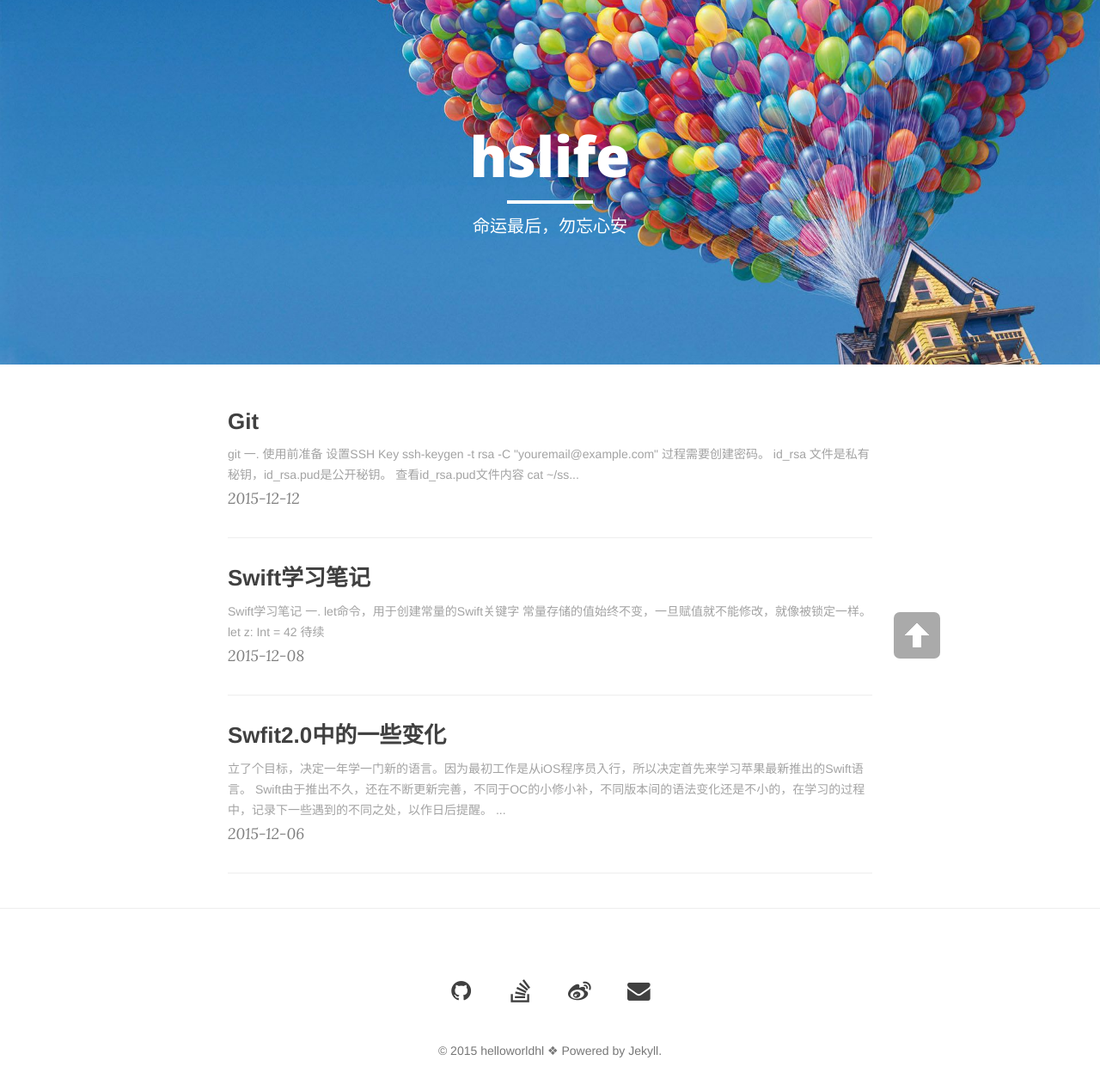
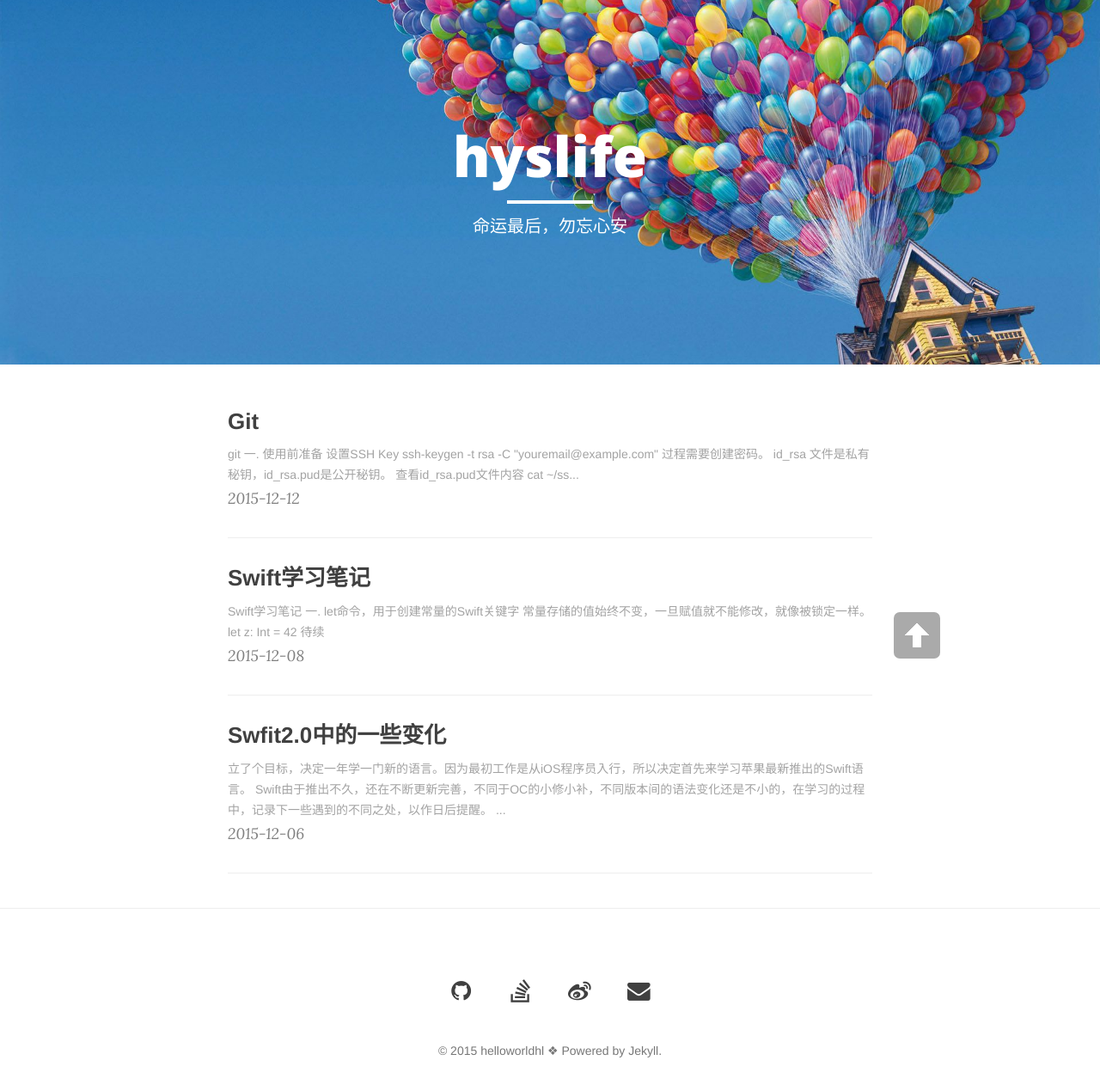
Before and after one commit to helloworldhl/helloworldhl.github.io, a Jekyll site: the page built from index.html, in a window 1280 px wide, cut to the strip 104-1403 px from the top of the page. Shown: the top 1269 px of the strip at 86% size. Built offline with Jekyll 4.4.1, drawn with Linux system fonts in a browser that asks for light colours; nearby versions of some CDN libraries; Markdown is read by kramdown in place of the engine named in the settings; the list of posts is cut into pages by our own code.

Commit message:
change title

```diff
--- a/_config.yml
+++ b/_config.yml
@@ -1,5 +1,5 @@
 # Site settings
-title: hslife
+title: hyslife
 header-img: "img/face.jpg"
 tagline: "cn"
 description: "花磊|命运最后，勿忘心安"
```
Also changed, not shown: c.md (+0 -1 lines).
